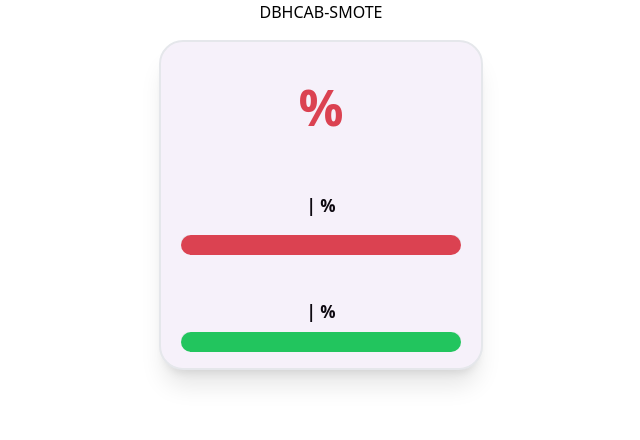
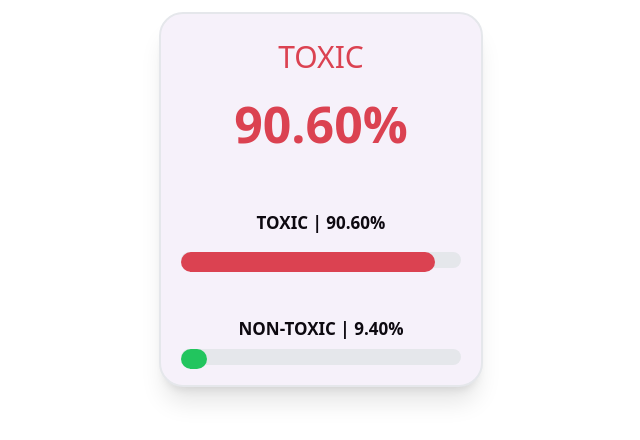
Before and after one commit to rockyroed/dbhcab-smote-react, a React (Vite) app: page / in a window 1280 px wide. Shown: the top 440 px of the page, without its empty margins (319-959 px from the left). Built offline with nearby package versions, Linux system fonts and the light colour scheme.

Commit message:
Classification Container

```diff
--- a/src/components/Classification/index.jsx
+++ b/src/components/Classification/index.jsx
@@ -1,10 +1,18 @@
+/**
+ * Classification Result Classifer
+ * Renders a customizable classifer
+ *
+ * props:
+ * - sampling (string): the name of the sampling technique
+ */
 import ClassificationContainer from "./ClassificationContainer";
 
-const Index = () => {
+const Index = ({sampling}) => {
     return (
-        <div className="flex flex-col items-center justify-center gap-y-[16px]">
-            <span>DBHCAB-SMOTE</span>
-            <ClassificationContainer />
+        <div className="flex flex-col items-center justify-center gap-y-[12px]">
+            <span className="font-bold text-[20px]">{sampling}</span>
+            <ClassificationContainer percentage1='90.60' percentage2='9.40' classification1='toxic'
+            classification2='non-toxic' conWidth='450' conHeight='400'/>
         </div>
     )
 }
```
